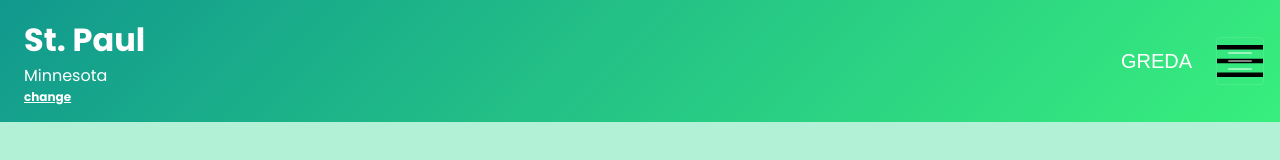
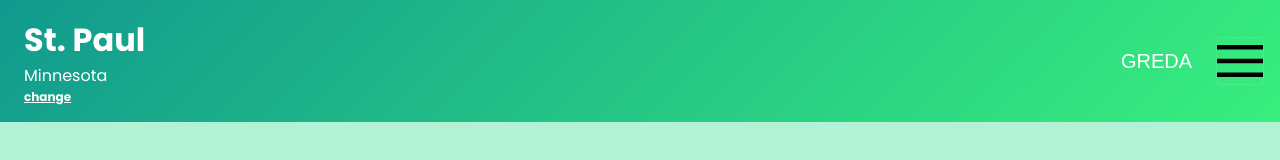
Before and after one commit to aengblom/GREDA, a React (Create React App) app: page / in a window 1280 px wide. Shown: the top 160 px of the page. Built offline with nearby package versions, Linux system fonts and the light colour scheme.

Commit message:
remove extra icon

```diff
--- a/src/Components/Header/Header.css
+++ b/src/Components/Header/Header.css
@@ -27,3 +27,6 @@ li.nav-item > a {
   background-repeat: no-repeat;
   background-size: contain;
 }
+.navbar-dark .navbar-toggler-icon {
+  background-image: none !important;
+}
```
